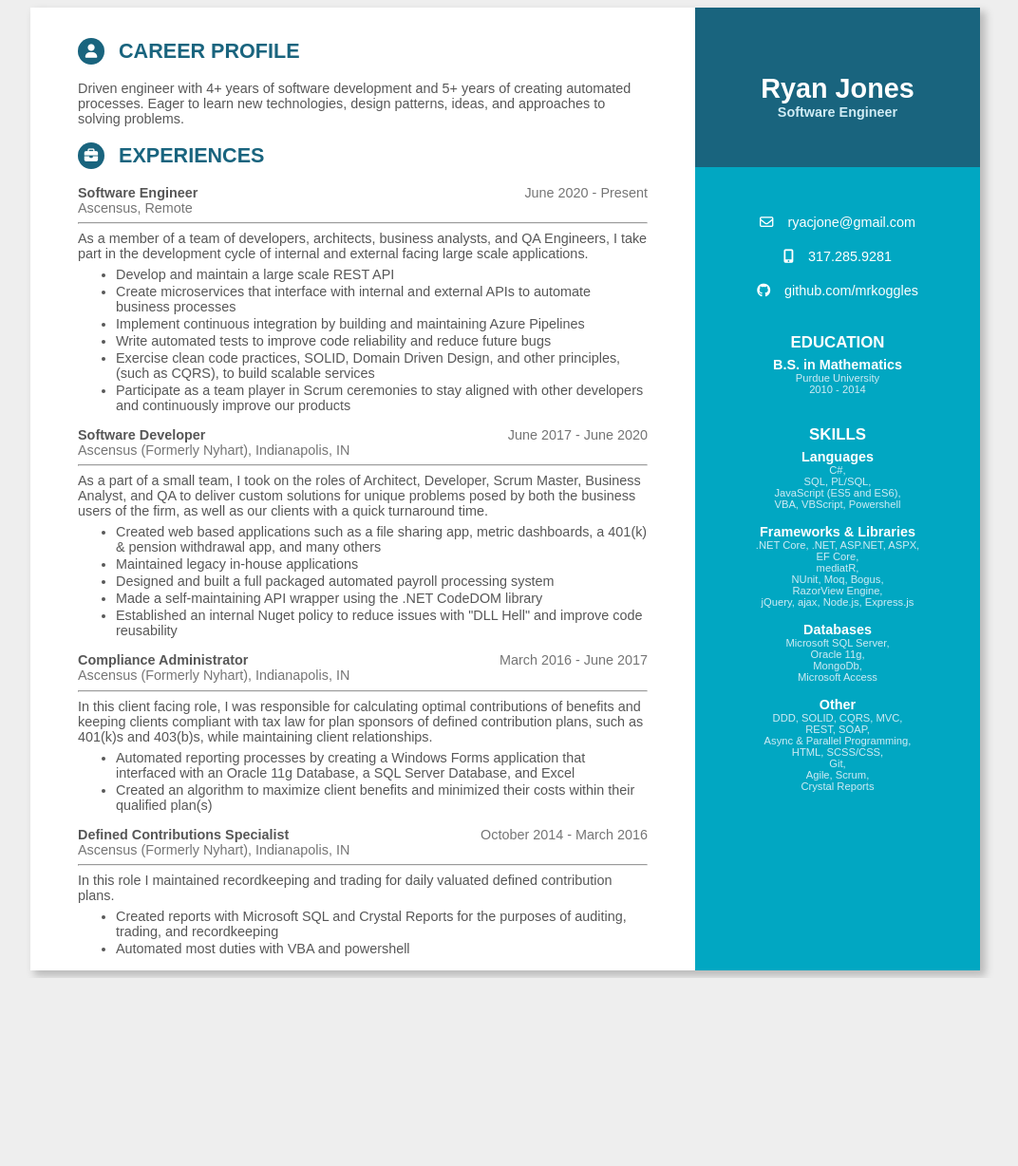
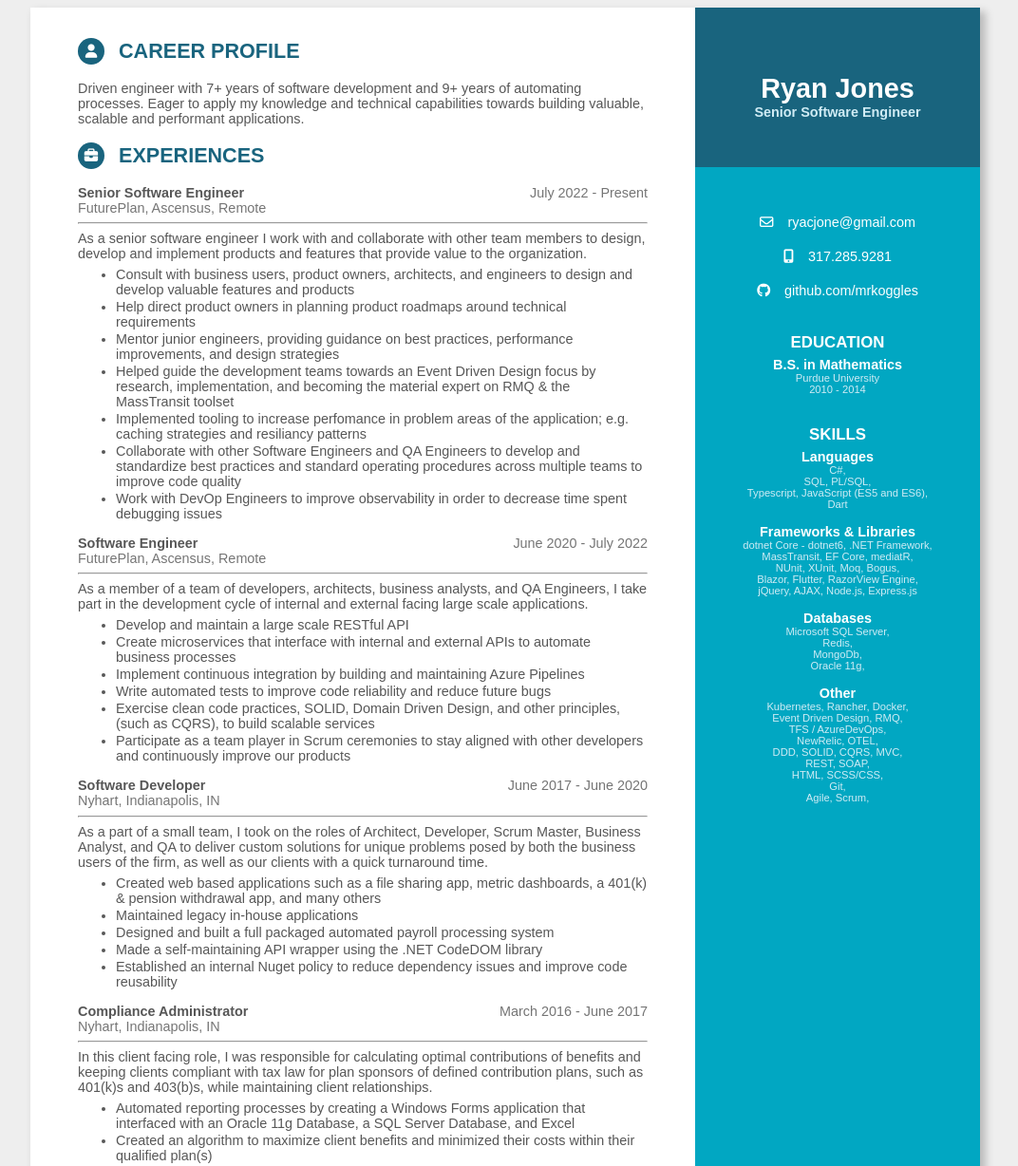
Before and after one commit to mrkoggles/mrkoggles.github.io, a plain HTML site: page index.html in a window 1280 px wide. Shown: the top 1228 px of the page at 95% size, without its empty margins (108-1180 px from the left). Before the commit the page ends 1030 px from the top, so only its background shows below. Drawn offline with Linux system fonts and the light colour scheme.

Commit message:
(update): Updated wording; added additional line; included tech stack items

```diff
--- a/index.html
+++ b/index.html
@@ -13,7 +13,7 @@
                     <div class="section-header">
                         <i class="fas fa-user"></i><h2>CAREER PROFILE</h2>
                     </div>
-                    <span>Driven engineer with 4+ years of software development and 5+ years of creating automated processes. Eager to learn new technologies, design patterns, ideas, and approaches to solving problems.</span>
+                    <span>Driven engineer with 7+ years of software development and 9+ years of automating processes. Eager to apply my knowledge and technical capabilities towards building valuable, scalable and performant applications.</span>
                 </div>
                 <div class="resume-section">
                     <div class="section-header">
@@ -23,16 +23,39 @@
                     <div class="experience">
                         <div class="experience-header">
                             <div class="position-header">
+                                <span class="title">Senior Software Engineer</span>
+                                <span>July 2022 - Present</span>
+                            </div>
+                            <span>FuturePlan, Ascensus, Remote</span>
+                        </div>
+                        <hr>
+                        <div class="experience-body">
+                            <p>As a senior software engineer I work with and collaborate with other team members to design, develop and implement products and features that provide value to the organization.</p>
+                            <ul>
+                                <li>Consult with business users, product owners, architects, and engineers to design and develop valuable features and products</li>
+                                <li>Help direct product owners in planning product roadmaps around technical requirements</li>
+                                <li>Mentor junior engineers, providing guidance on best practices, performance improvements, and design strategies</li>
+                                <li>Helped guide the development teams towards an Event Driven Design focus by research, implementation, and becoming the material expert on RMQ & the MassTransit toolset</li>
+                                <li>Implemented tooling to increase perfomance in problem areas of the application; e.g. caching strategies and resiliancy patterns</li>
+                                <li>Collaborate with other Software Engineers and QA Engineers to develop and standardize best practices and standard operating procedures across multiple teams to improve code quality</li>
+                                <li>Work with DevOp Engineers to improve observability in order to decrease time spent debugging issues</li>
+                            </ul>
+                        </div>
+                    </div>
+
+                    <div class="experience">
+                        <div class="experience-header">
+                            <div class="position-header">
                                 <span class="title">Software Engineer</span>
-                                <span>June 2020 - Present</span>
+                                <span>June 2020 - July 2022</span>
                             </div>
-                            <span>Ascensus, Remote</span>
+                            <span>FuturePlan, Ascensus, Remote</span>
                         </div>
                         <hr>
                         <div class="experience-body">
                             <p>As a member of a team of developers, architects, business analysts, and QA Engineers, I take part in the development cycle of internal and external facing large scale applications.</p>
                             <ul>
-                                <li>Develop and maintain a large scale REST API</li>
+                                <li>Develop and maintain a large scale RESTful API</li>
                                 <li>Create microservices that interface with internal and external APIs to automate business processes</li>
                                 <li>Implement continuous integration by building and maintaining Azure Pipelines</li>
                                 <li>Write automated tests to improve code reliability and reduce future bugs</li>
@@ -41,13 +64,14 @@
                             </ul>
                         </div>
                     </div>
+
                     <div class="experience">
                         <div class="experience-header">
                             <div class="position-header">
                                 <span class="title">Software Developer</span>
                                 <span>June 2017 - June 2020</span>
                             </div>
-                            <span>Ascensus (Formerly Nyhart), Indianapolis, IN</span>
+                            <span>Nyhart, Indianapolis, IN</span>
                         </div>
                         <hr>
                         <div class="experience-body">
@@ -57,7 +81,7 @@
                                 <li>Maintained legacy in-house applications</li>
                                 <li>Designed and built a full packaged automated payroll processing system</li>
                                 <li>Made a self-maintaining API wrapper using the .NET CodeDOM library</li>
-                                <li>Established an internal Nuget policy to reduce issues with "DLL Hell" and improve code reusability</li>
+                                <li>Established an internal Nuget policy to reduce dependency issues and improve code reusability</li>
                             </ul>
                         </div>
                     </div>
@@ -67,7 +91,7 @@
                                 <span class="title">Compliance Administrator</span>
                                 <span>March 2016 - June 2017</span>
                             </div>
-                            <span>Ascensus (Formerly Nyhart), Indianapolis, IN</span>
+                            <span>Nyhart, Indianapolis, IN</span>
                         </div>
                         <hr>
                         <div class="experience-body">
@@ -78,32 +102,13 @@
                             </ul>
                         </div>
                     </div>
-                    <div class="experience">
-                        <div class="experience-header">
-                            <div class="experience-header">
-                                <div class="position-header">
-                                    <span class="title">Defined Contributions Specialist</span>
-                                    <span>October 2014 - March 2016</span>
-                                </div>
-                                <span>Ascensus (Formerly Nyhart), Indianapolis, IN</span>
-                            </div>
-                        </div>
-                        <hr>
-                        <div class="experience-body">
-                            <p>In this role I maintained recordkeeping and trading for daily valuated defined contribution plans.</p>
-                            <ul>
-                                <li>Created reports with Microsoft SQL and Crystal Reports for the purposes of auditing, trading, and recordkeeping</li>
-                                <li>Automated most duties with VBA and powershell</li>
-                            </ul>
-                        </div>
-                    </div>
                 </div>
             </div>
             <div id="sidebar">
                 <div id="sidebar-header">
                     <!-- <img src="Content/images/thumbnail_Jones, Ryan square.jpg" /> -->
                     <h1>Ryan Jones</h1>
-                    <h4>Software Engineer</h4>
+                    <h4>Senior Software Engineer</h4>
                 </div>
                 <div id="sidebar-body">
                     <div id="contact-info">
@@ -128,40 +133,41 @@
                             <div class="info">
                                 <span>C#,</span>
                                 <span>SQL, PL/SQL,</span>
-                                <span>JavaScript (ES5 and ES6),</span>
-                                <span>VBA, VBScript, Powershell</span>
+                                <span>Typescript, JavaScript (ES5 and ES6),</span>
+                                <span>Dart</span>
                             </div>
                         </div>
                         <div class="info-section">
                             <span class="subheader">Frameworks & Libraries</span>
                             <div class="info">
-                                <span>.NET Core, .NET, ASP.NET, ASPX,</span>
-                                <span>EF Core,</span>
-                                <span>mediatR,</span>
-                                <span>NUnit, Moq, Bogus,</span>
-                                <span>RazorView Engine,</span>
-                                <span>jQuery, ajax, Node.js, Express.js</span>
+                                <span>dotnet Core - dotnet6, .NET Framework,</span>
+                                <span>MassTransit, EF Core, mediatR,</span>
+                                <span>NUnit, XUnit, Moq, Bogus,</span>
+                                <span>Blazor, Flutter, RazorView Engine,</span>
+                                <span>jQuery, AJAX, Node.js, Express.js</span>
                             </div>
                         </div>
                         <div class="info-section">
                             <span class="subheader">Databases</span>
                             <div class="info">
                                 <span>Microsoft SQL Server,</span>
+                                <span>Redis,</span>
+                                <span>MongoDb,</span>
                                 <span>Oracle 11g,</span>
-                                <span>MongoDb,</span>
-                                <span>Microsoft Access</span>
                             </div>
                         </div>
                         <div class="info-section">
                             <span class="subheader">Other</span>
                             <div class="info">
+                                <span>Kubernetes, Rancher, Docker,</span>
+                                <span>Event Driven Design, RMQ,</span>
+                                <span>TFS / AzureDevOps,</span>
+                                <span>NewRelic, OTEL,</span>
                                 <span>DDD, SOLID, CQRS, MVC,</span>
                                 <span>REST, SOAP,</span>
-                                <span>Async & Parallel Programming,</span>
                                 <span>HTML, SCSS/CSS,</span>
                                 <span>Git,</span>
                                 <span>Agile, Scrum,</span>
-                                <span>Crystal Reports</span>
                             </div>
                         </div>
                     </div>
```
